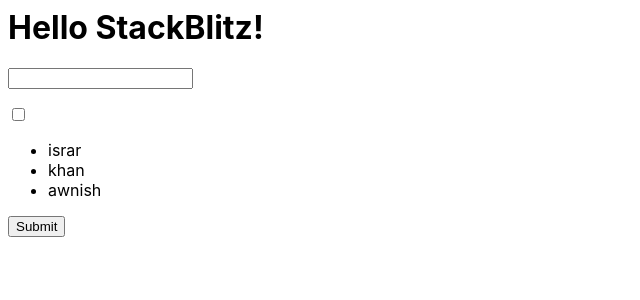
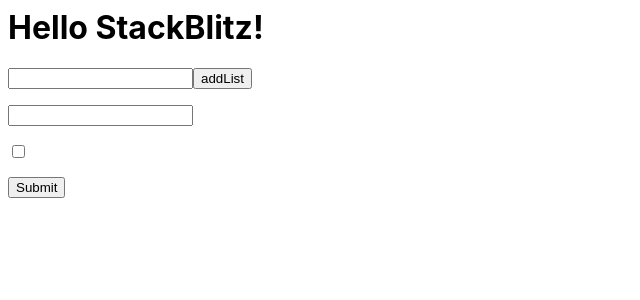
Before and after one commit to ishrar776/react-6gsp1c, a React (Create React App) app: page / in a window 1280 px wide. Shown: the top 300 px of the page, without its empty margins (0-640 px from the left). Built offline with nearby package versions, Linux system fonts and the light colour scheme.

Commit message:
1 file modified

```diff
--- a/src/App.js
+++ b/src/App.js
@@ -3,7 +3,7 @@
 
 export default function App() {
   let productName = [];
-  productName = ['israr', 'khan', 'awnish'];
+  //productName = ['israr', 'khan', 'awnish'];
   const [productList, setProductList] = useState([]);
   useEffect(() => {
     setProductList(productName);
@@ -14,11 +14,22 @@
     chktest: chkBox,
   });
   const [isSubmit, setIsSubmit] = useState(false);
+  const handleChangesl = (e) => {
+    const name = e.target.name;
+    const value = e.target.value;
+    setValues({ ...values, [name]: value });
+  };
   const handleChanges = (e) => {
     setChkBox(e.target.checked);
     const name = e.target.name;
     const value = e.target.value;
     setValues({ ...values, [name]: value });
+  };
+  const addNamelist = (e) => {
+    console.log('add to list item');
+    const name = e.target.name;
+    const value = e.target.value;
+    setProductList({ ...productName, [name]: value });
   };
   const submitdata = (e) => {
     e.preventDefault();
@@ -51,6 +62,15 @@
       <p>
         <input
           type="text"
+          onChange={handleChangesl}
+          value={values.message}
+          name="list"
+        ></input>
+        <button onClick={addNamelist}>addList</button>
+      </p>
+      <p>
+        <input
+          type="text"
           onChange={handleChanges}
           value={values.message}
           name="message"
```
